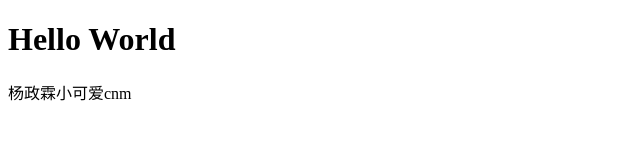
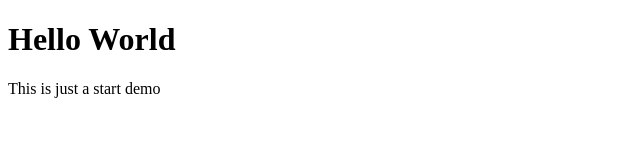
Before and after one commit to HaoyuWan/HaoyuWan.github.io, a plain HTML site: page haoyu666wang.html in a window 1280 px wide. Shown: the full height of the page, 0-640 px from the left. Drawn offline with Linux system fonts and the light colour scheme.

Commit message:
Update haoyu666wang.html

```diff
--- a/haoyu666wang.html
+++ b/haoyu666wang.html
@@ -2,6 +2,6 @@
 <html>
 <body>
 <h1>Hello World</h1>
-<p>杨政霖小可爱cnm</p>
+<p>This is just a start demo</p>
 </body>
 </html>
```
